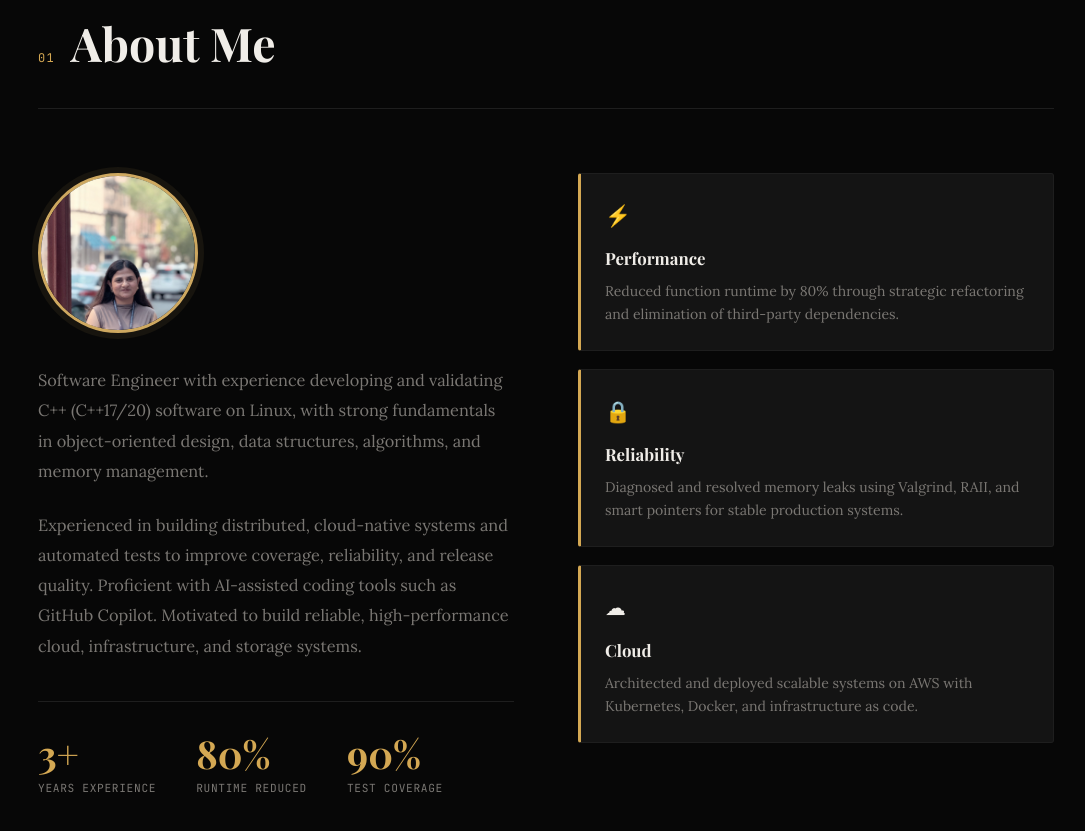
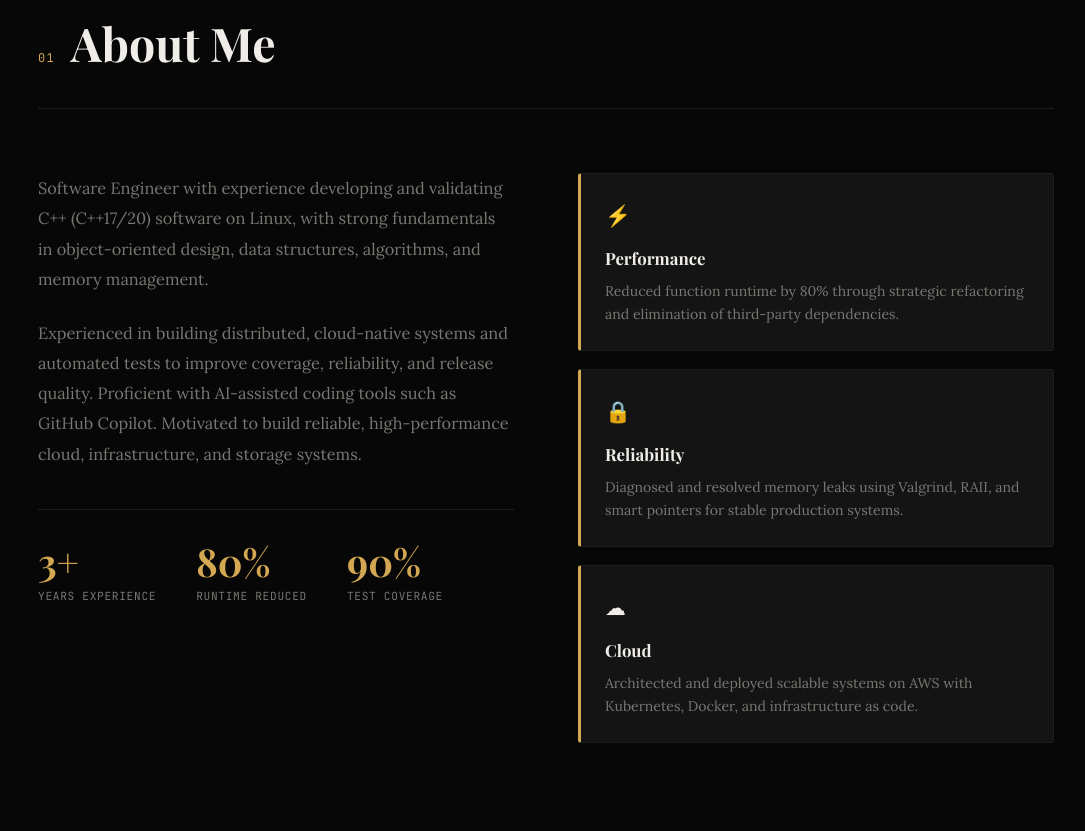
Before and after one commit to heena5498/portfolio_website, a plain HTML site: page index.html in a window 1280 px wide. Shown: the part 909-1740 px from the top of the page, without its empty margins (94-1179 px from the left). Drawn offline with nearby package versions, Linux system fonts and the light colour scheme; a web font is replaced by a local one.

Commit message:
Remove profile photo from About section
Co-Authored-By: Claude Sonnet 4.6 <noreply@anthropic.com>

```diff
--- a/index.html
+++ b/index.html
@@ -63,10 +63,7 @@
       </div>
       <div class="about-content">
         <div class="about-text reveal">
-          <div class="about-photo-wrapper">
-            <img src="profilePicture.jpeg" alt="Heena Khan" class="about-photo" />
-          </div>
-          <p>Software Engineer with experience developing and validating C++ (C++17/20) software on Linux, with strong fundamentals in object-oriented design, data structures, algorithms, and memory management.</p>
+<p>Software Engineer with experience developing and validating C++ (C++17/20) software on Linux, with strong fundamentals in object-oriented design, data structures, algorithms, and memory management.</p>
           <p>Experienced in building distributed, cloud-native systems and automated tests to improve coverage, reliability, and release quality. Proficient with AI-assisted coding tools such as GitHub Copilot. Motivated to build reliable, high-performance cloud, infrastructure, and storage systems.</p>
           <div class="about-stats">
             <div class="stat">
```
